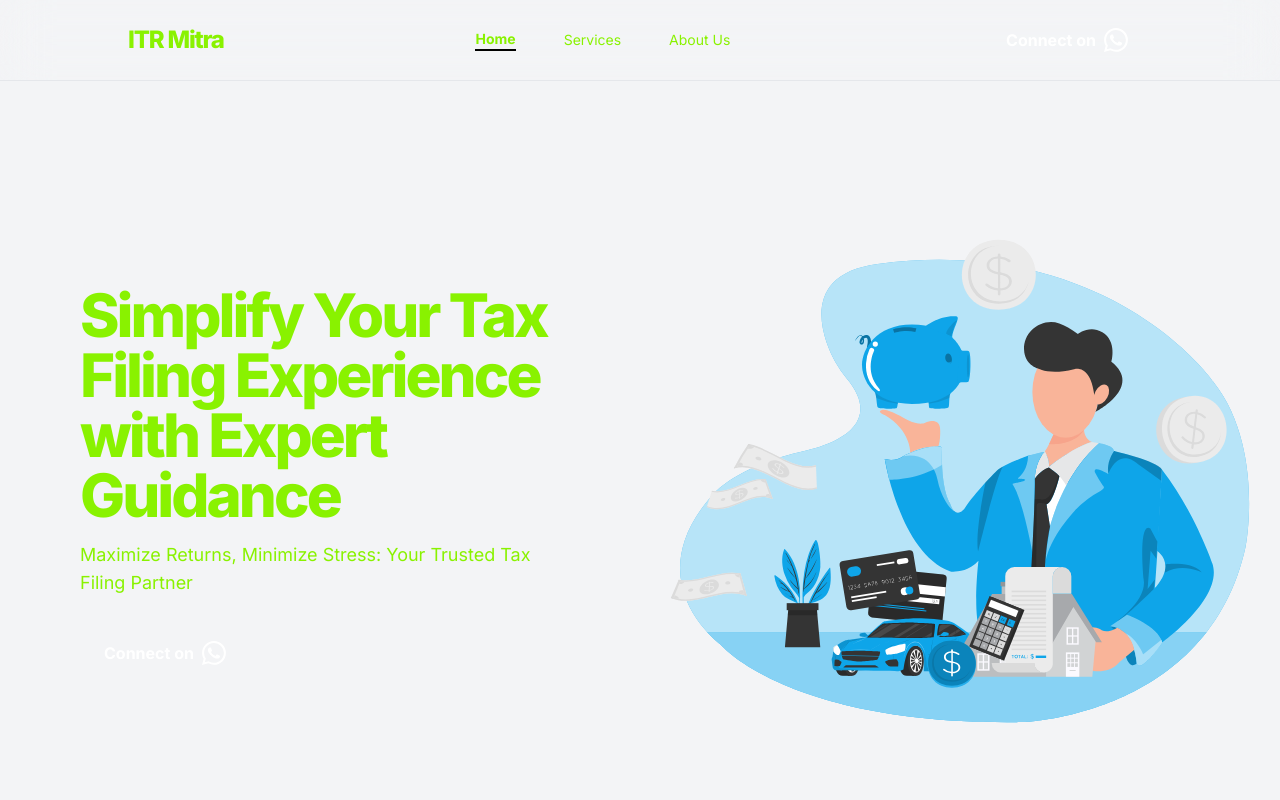
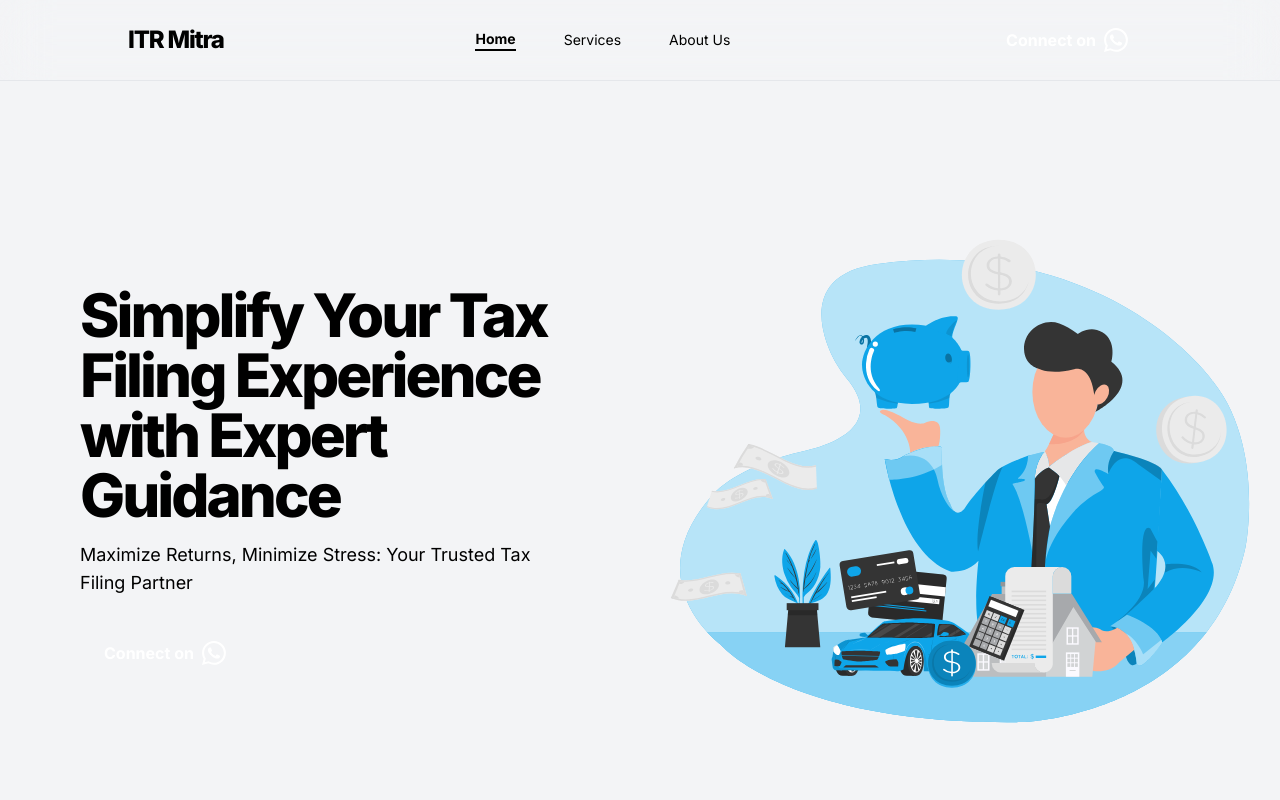
Before and after one commit to itrmitra/itrmitra, a Next.js app: page / in a window 1280 px wide. Shown: the top 800 px of the page. Built offline with nearby package versions, Linux system fonts and the light colour scheme.

Commit message:
change primary to brand

```diff
--- a/src/styles/globals.css
+++ b/src/styles/globals.css
@@ -3,6 +3,7 @@
 @tailwind utilities;
 
 :root {
-  --primary-color: #89f200;
-  --secondary-color: #2f2e41;
+    --brand-color: #0ea5e9;
+    --light-brand-color: #d3f1ff;
+    --text-color: #343434;
 }
```
